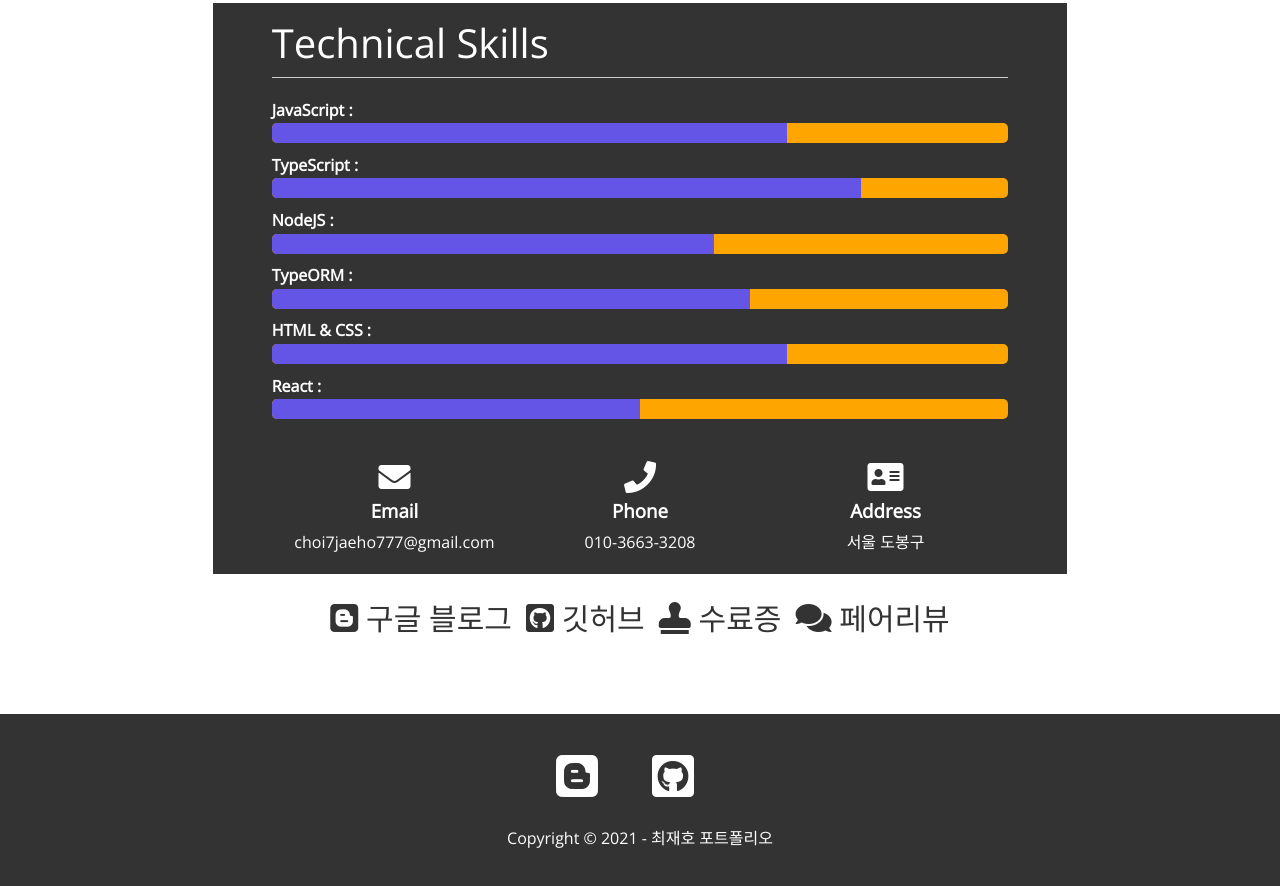
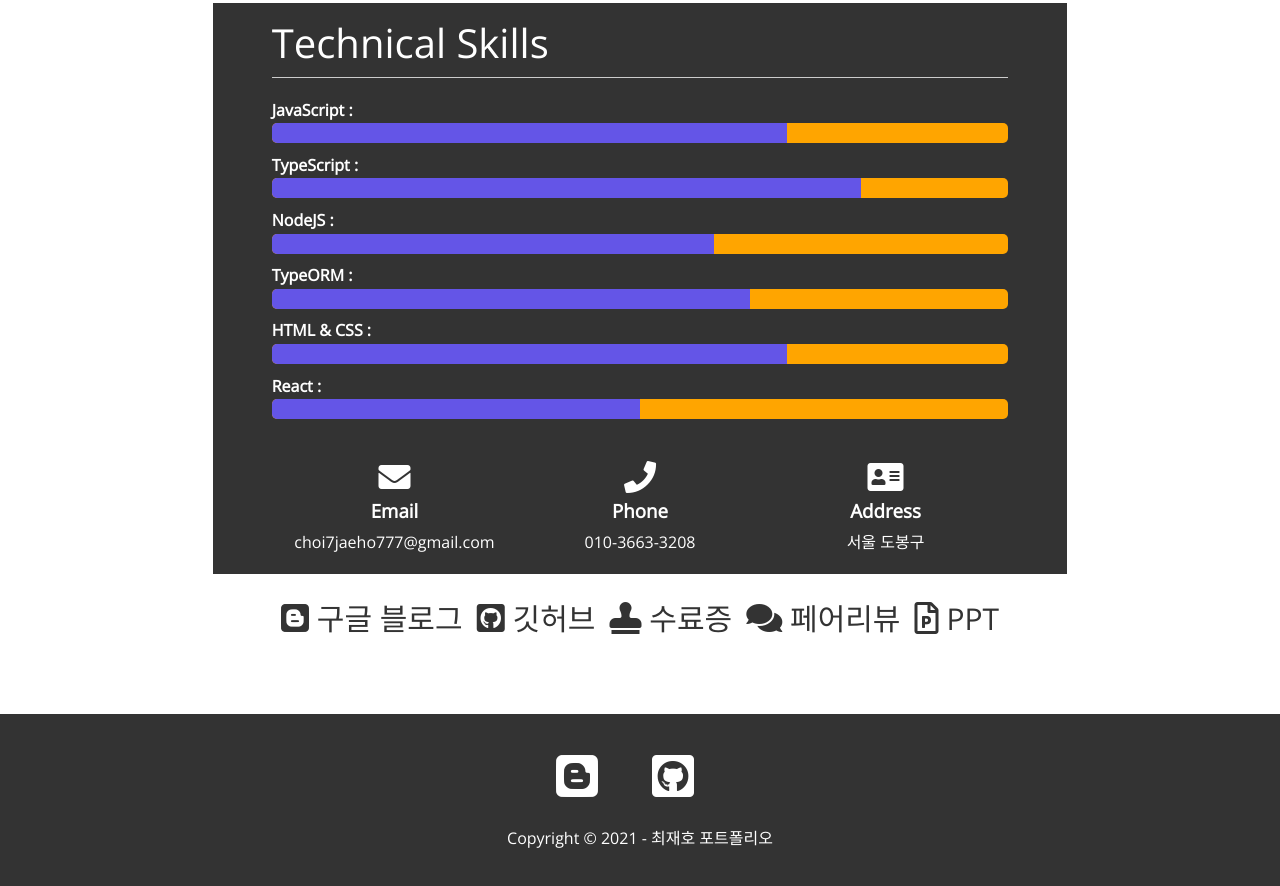
Before and after one commit to Alex-Choi0/portfolio_open, a plain HTML site: page intro.html in a window 1280 px wide. Shown: the part 1256-2142 px from the top of the page. Drawn offline with nearby package versions, Linux system fonts and the light colour scheme; no server answers.

Commit message:
add presentation link

```diff
--- a/intro.html
+++ b/intro.html
@@ -208,6 +208,9 @@
           >
             <i class="fas fa-comments fa-2x"></i> 페어리뷰
           </a>
+          <a href="https://alex-choi0.github.io/presentationwebsite/" target="_blank" title="자기소개PPT" id="social5">
+            <i class="far fa-file-powerpoint fa-2x"></i> PPT
+          </a>
         </div>
       </section>
     </main>
```
